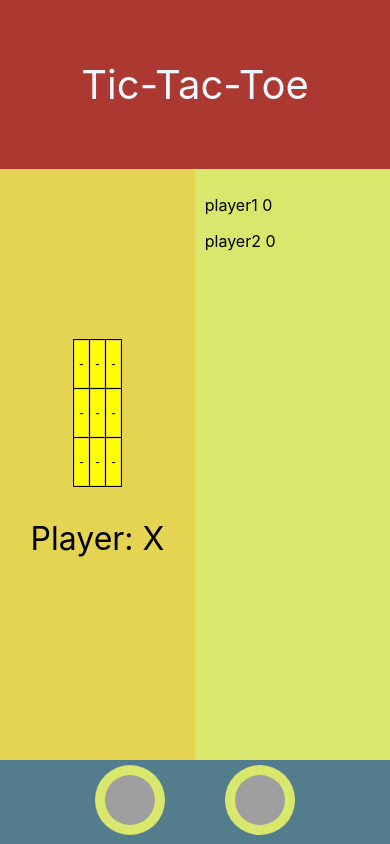
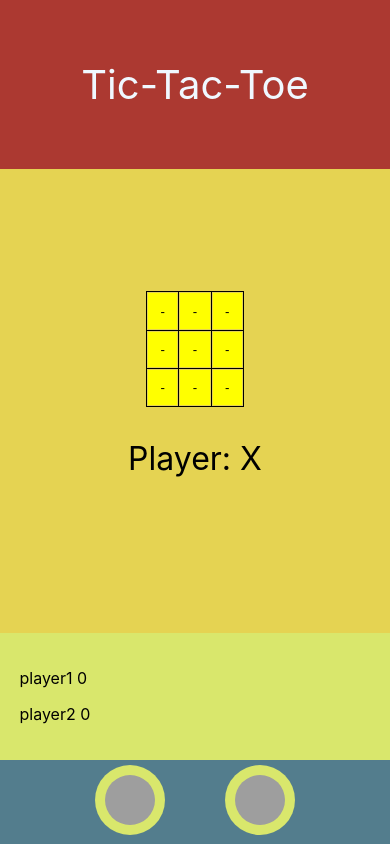
Before and after one commit to 2153749860/Tic-Tac-Toe-React, a React (Create React App) app: page / in a window 390 px wide. Built offline with nearby package versions, Linux system fonts and the light colour scheme; grey boxes are pictures that could not be loaded; the HTML template or start-up script is replaced by a standard one.

Commit message:
feat: adapt main to mobile

```diff
--- a/src/Components/Main/Main.css
+++ b/src/Components/Main/Main.css
@@ -1,8 +1,22 @@
 .main-container {
+  display: grid;
+  grid-template-columns: 1fr 1fr;
+  grid-template-rows: 20vh 70vh 10vh;
+  grid-template-areas:
+    "h h"
+    "g i"
+    "f f";
+}
+
+@media only screen and (max-width: 600px) {
+  .main-container {
     display: grid;
-    grid-template-columns: 1fr 1fr;
-    grid-template-rows: 20vh 70vh 10vh;
-    grid-template-areas: "h h"
-                         "g i"
-                         "f f";
+    grid-template-columns: 1fr;
+    grid-template-rows: 20vh 55vh 15vh 10vh;
+    grid-template-areas:
+      "h "
+      "g "
+      "i "
+      "f ";
+  }
 }
```
